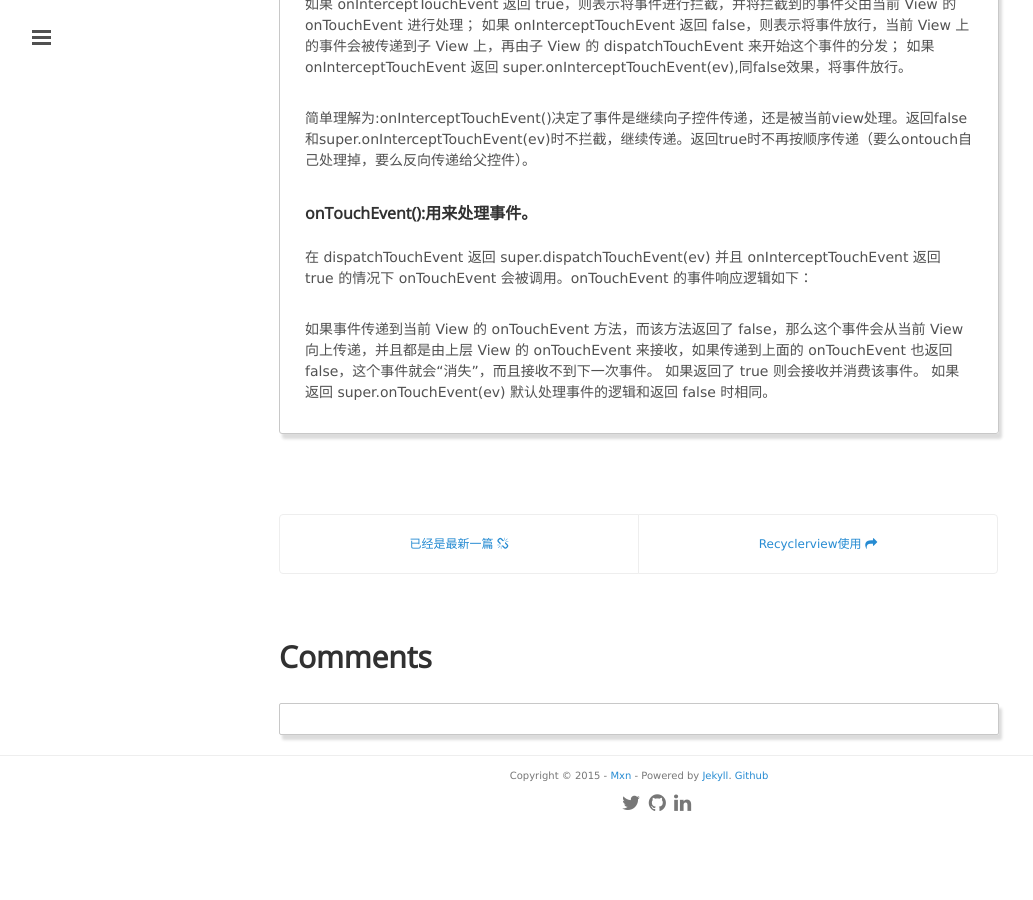
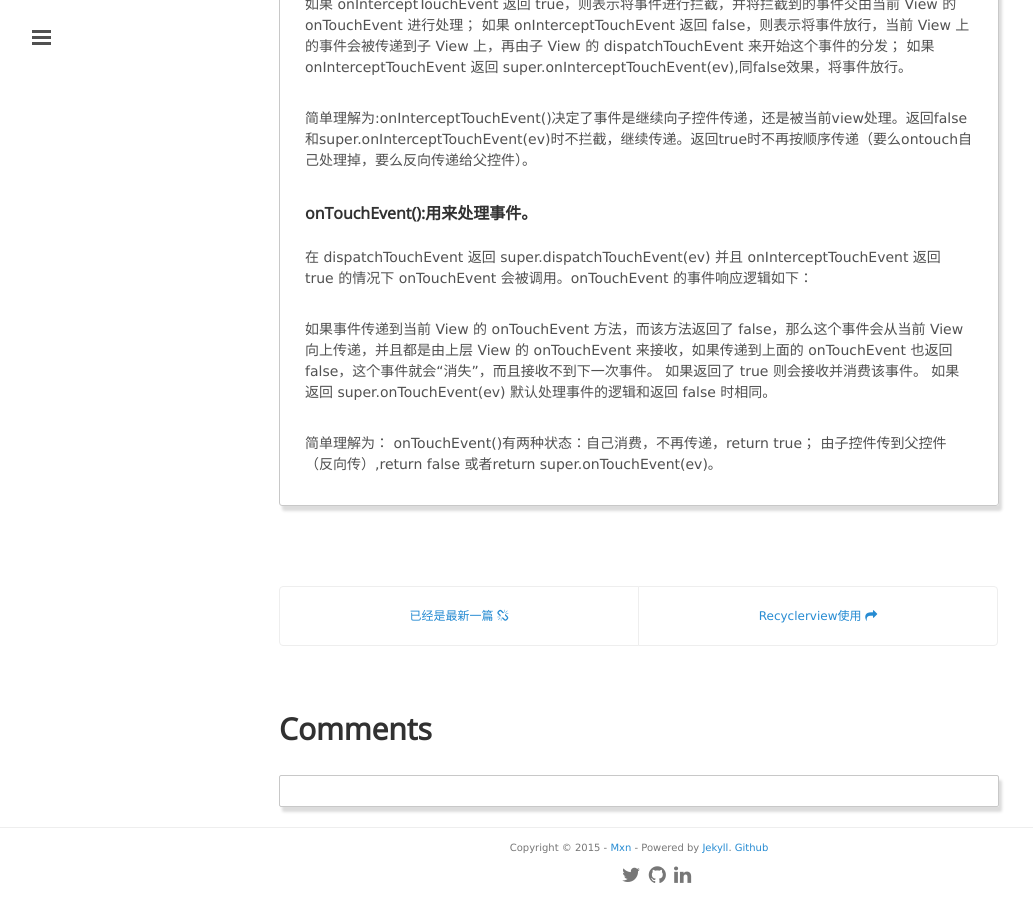
Before and after one commit to mxn21/mxn21.github.io, a Jekyll site: the page built from _posts/2015-5-20-android事件传递分析.md, in a window 1280 px wide and 900 px high, scrolled down 1251 px. Shown: the whole window, without its empty margins (1-1034 px from the left). Built offline with Jekyll 4.4.1, drawn with Linux system fonts in a browser that asks for light colours; Markdown is read by kramdown in place of the engine named in the settings; comment, search, counter and statistics services are not loaded; before the commit the page ends 2079 px from its top, so only the background shows below that.

Commit message:
Update 2015-5-20-android事件传递分析.md

```diff
--- a/_posts/2015-5-20-android事件传递分析.md
+++ b/_posts/2015-5-20-android事件传递分析.md
@@ -49,3 +49,6 @@
 如果事件传递到当前 View 的 onTouchEvent 方法，而该方法返回了 false，那么这个事件会从当前 View 向上传递，并且都是由上层 View 的 onTouchEvent 来接收，如果传递到上面的 onTouchEvent 也返回 false，这个事件就会“消失”，而且接收不到下一次事件。
 如果返回了 true 则会接收并消费该事件。
 如果返回 super.onTouchEvent(ev) 默认处理事件的逻辑和返回 false 时相同。
+
+简单理解为：
+onTouchEvent()有两种状态：自己消费，不再传递，return true； 由子控件传到父控件（反向传）,return false 或者return super.onTouchEvent(ev)。
```
